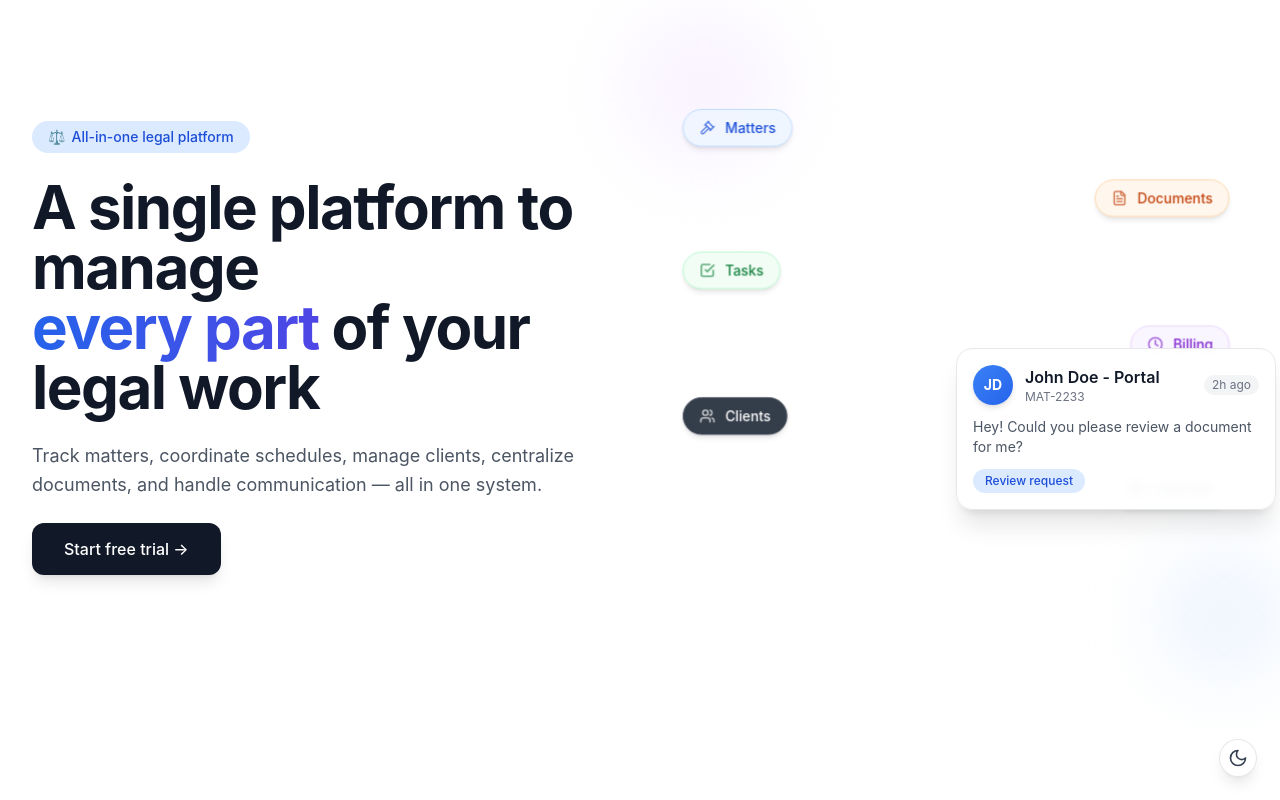
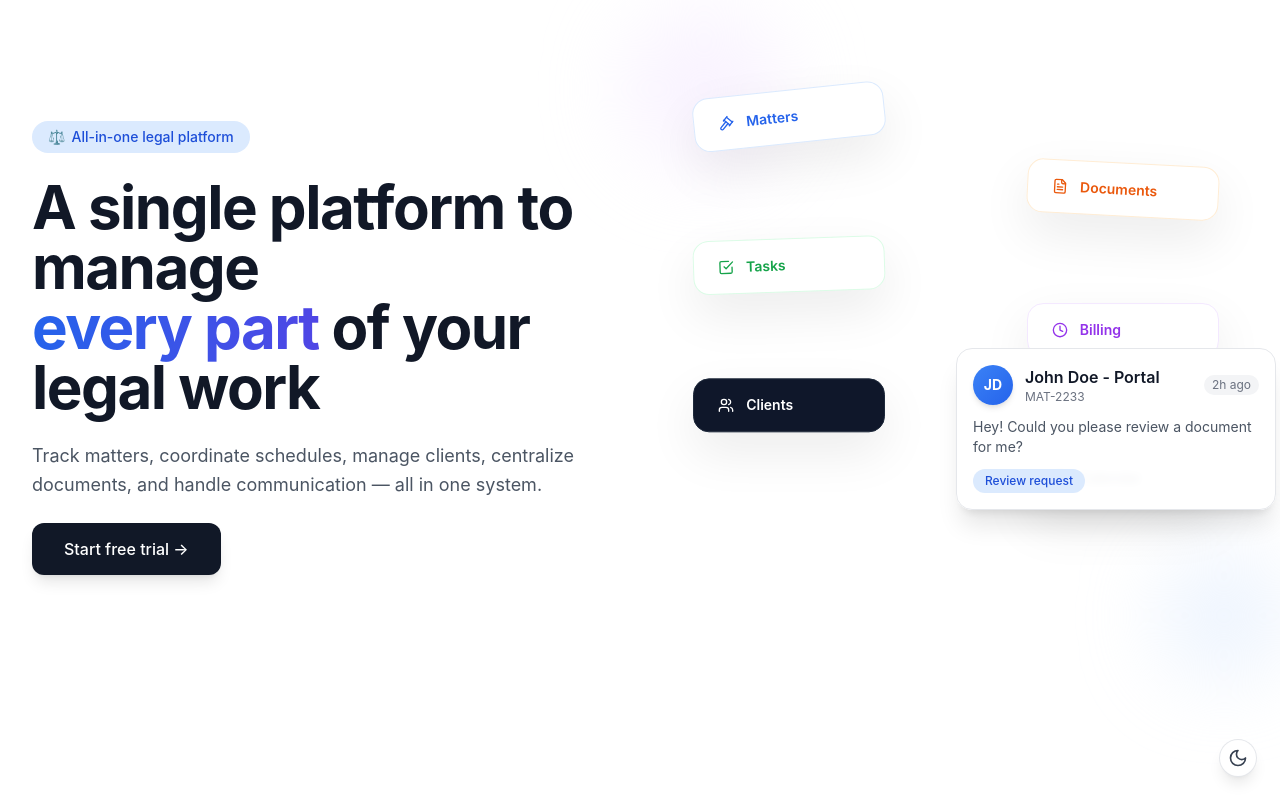
Before and after one commit to David-Godspower/legal-work-platform, a Next.js app: page / in a window 1280 px wide. Built offline with nearby package versions, Linux system fonts and the light colour scheme.

Commit message:
refactor: simplify FloatingCard component and update styling

```diff
--- a/components/FloatingCard.tsx
+++ b/components/FloatingCard.tsx
@@ -11,66 +11,43 @@ interface FloatingCardProps {
   xOffset: 'left' | 'right';
   yOffset: number;
   delay: number;
+  width?: string;
 }
 
 const colorStyles = {
-  blue: 'bg-blue-50/90 border-blue-200 text-blue-700 dark:bg-blue-900/40 dark:border-blue-800 dark:text-blue-300',
-  orange: 'bg-orange-50/90 border-orange-200 text-orange-700 dark:bg-orange-900/40 dark:border-orange-800 dark:text-orange-300',
-  green: 'bg-green-50/90 border-green-200 text-green-700 dark:bg-green-900/40 dark:border-green-800 dark:text-green-300',
-  purple: 'bg-purple-50/90 border-purple-200 text-purple-700 dark:bg-purple-900/40 dark:border-purple-800 dark:text-purple-300',
-  dark: 'bg-gray-800/90 border-gray-700 text-white dark:bg-gray-800 dark:border-gray-700',
-  slate: 'bg-slate-100/90 border-slate-200 text-slate-700 dark:bg-slate-800/50 dark:border-slate-700 dark:text-slate-300',
+  blue: 'bg-white border-blue-100 text-blue-600',
+  orange: 'bg-white border-orange-100 text-orange-600',
+  green: 'bg-white border-green-100 text-green-600',
+  purple: 'bg-white border-purple-100 text-purple-600',
+  dark: 'bg-slate-900 border-slate-800 text-white',
+  slate: 'bg-white border-slate-100 text-slate-700',
 };
 
 export default function FloatingCard({
-  color,
-  rotation,
-  icon,
-  label,
-  xOffset,
-  yOffset,
-  delay,
+  color, rotation, icon, label, xOffset, yOffset, delay, width = "w-48"
 }: FloatingCardProps) {
-  const getPosition = () => {
-    const leftPos = xOffset === 'left' ? '3%' : 'auto';
-    const rightPos = xOffset === 'right' ? '3%' : 'auto';
-    const topPos = `${yOffset * 100}%`;
-    return { left: leftPos, right: rightPos, top: topPos };
-  };
-
-  const position = getPosition();
-  const floatY = [0, -8, 0];
   const duration = 3 + Math.random() * 2;
-  const delayFloat = delay * 0.5;
+  const floatY = [0, -10, 0];
 
   return (
     <motion.div
       initial={{ opacity: 0, y: 20, scale: 0.9 }}
-      animate={{
-        opacity: 1,
-        y: 0,
-        scale: 1,
+      animate={{ opacity: 1, y: floatY, scale: 1 }}
+      transition={{
+        opacity: { duration: 0.5, delay },
+        y: { duration: duration, repeat: Infinity, ease: 'easeInOut', delay: delay },
       }}
-      transition={{
-        duration: 0.4,
-        delay,
-        ease: 'easeOut',
-        y: {
-          duration: duration,
-          repeat: Infinity,
-          ease: 'easeInOut',
-          delay: delayFloat,
-        }
-      }}
-      whileHover={{ scale: 1.08, rotate: 0, zIndex: 30 }}
-      className={`absolute z-10 ${rotation} cursor-pointer transition-all duration-300`}
-      style={position}
+      whileHover={{ scale: 1.05, zIndex: 50 }}
+      className={`absolute z-10 ${xOffset === 'left' ? 'left-[5%]' : 'right-[5%]'} cursor-pointer`}
+      style={{ top: `${yOffset * 100}%` }}
     >
-      <div
-        className={`flex items-center gap-2.5 rounded-full border px-4 py-2 text-sm font-medium shadow-md backdrop-blur-sm ${colorStyles[color]}`}
-      >
-        <span className="opacity-80">{icon}</span>
-        <span>{label}</span>
+      <div className={`
+        flex items-center gap-3 px-6 py-4 rounded-2xl
+        shadow-[0_20px_50px_rgba(0,0,0,0.08)]
+        border ${colorStyles[color]} ${rotation} ${width}
+      `}>
+        <div className="shrink-0">{icon}</div>
+        <span className="font-semibold text-sm whitespace-nowrap">{label}</span>
       </div>
     </motion.div>
   );
```
